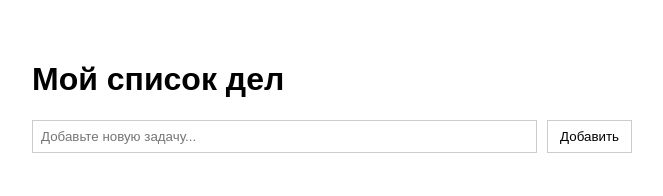
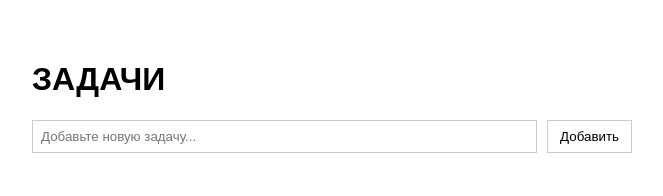
Before and after one commit to makar-makovskiy/listjs, a website: page index.html in a window 1280 px wide. Shown: the whole page, without its empty margins (308-971 px from the left). Drawn offline with Linux system fonts and the light colour scheme.

Commit message:
Update index.html

```diff
--- a/index.html
+++ b/index.html
@@ -3,12 +3,12 @@
 <head>
     <meta charset="UTF-8">
     <meta name="viewport" content="width=device-width, initial-scale=1.0">
-    <title>Список дел</title>
+    <title>ЗАДАЧИ</title>
     <link rel="stylesheet" href="styles.css">
 </head>
 <body>
     <div class="container">
-        <h1>Мой список дел</h1>
+        <h1>ЗАДАЧИ</h1>
         <div class="input-container">
             <input type="text" id="taskInput" placeholder="Добавьте новую задачу...">
             <button id="addTaskBtn">Добавить</button>
```
